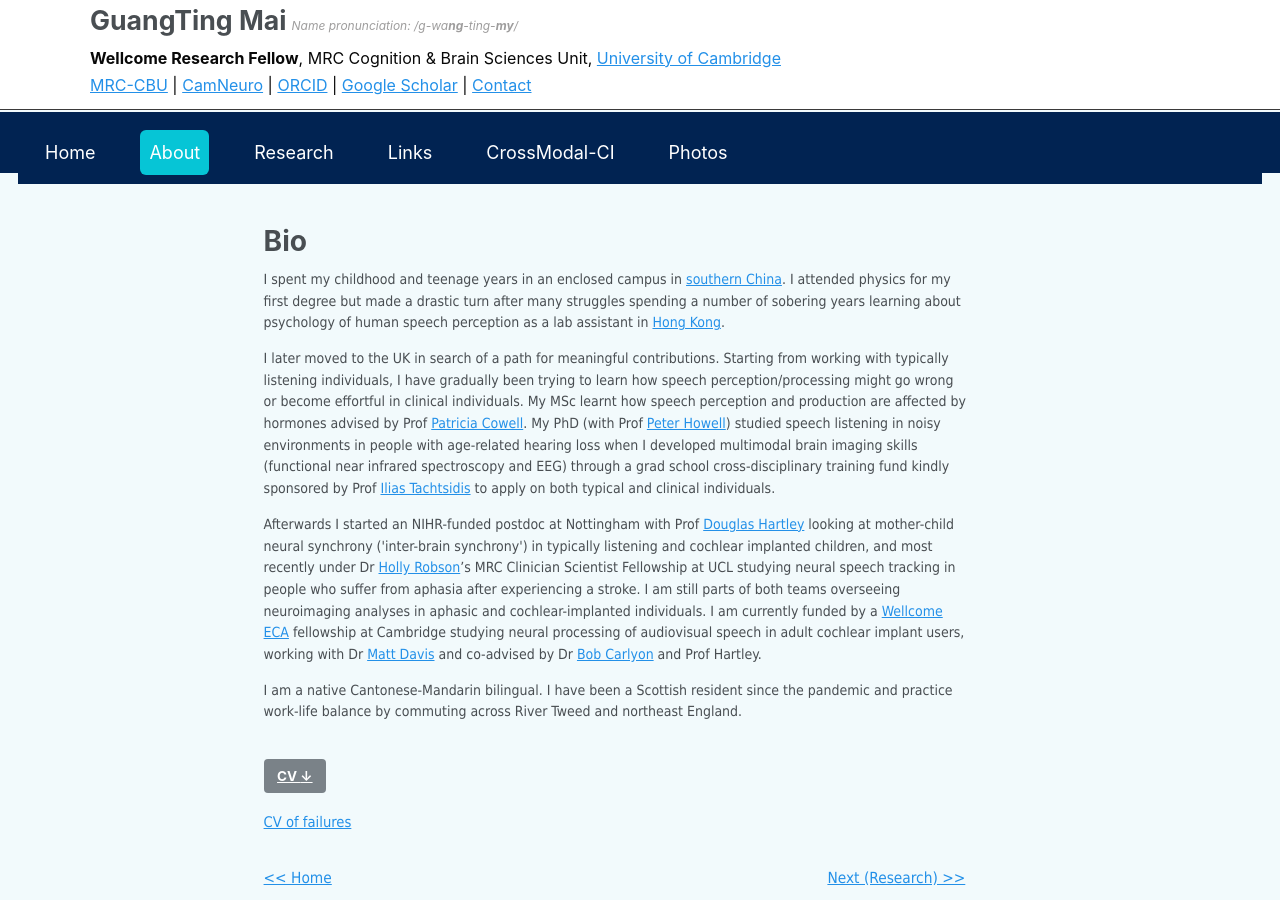
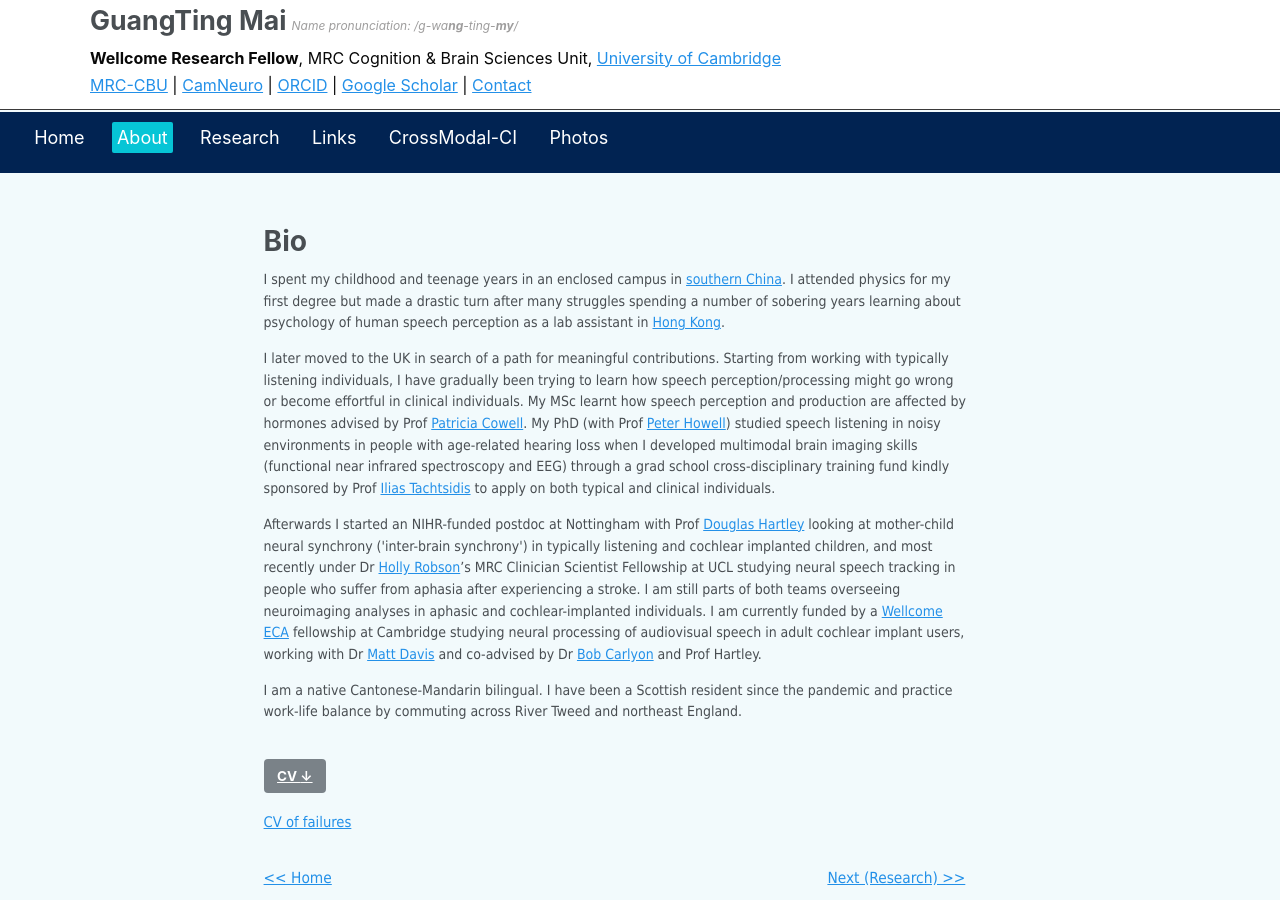
Before and after one commit to guangtingmai/guangtingmai.github.io, a Jekyll site: the page built from _pages/bio.html, in a window 1280 px wide and 900 px high. Built offline with Jekyll 4.4.1, drawn with Linux system fonts in a browser that asks for light colours.

Commit message:
Update custom.scss

```diff
--- a/_sass/custom.scss
+++ b/_sass/custom.scss
@@ -129,12 +129,12 @@ div.navigation-row span {
 .masthead__menu-item {
   position: sticky;      /* enable positional adjustment */
   text-align: left !important; /* align text left */
-  padding: 0.5rem 0.5rem !important;
-  margin: 0 0.5rem !important;   /* controls distance between items */
+  padding: 0.1rem 0.3rem !important;
+  margin: 0 0.3rem !important;   /* controls distance between items */
 }
 .masthead__menu-item.active > a {
   background-color: #06c5d6 !important;
-  border-radius: 6px !important;
+  border-radius: 2px !important;
 }
 .masthead {
   position: static !important;
```
